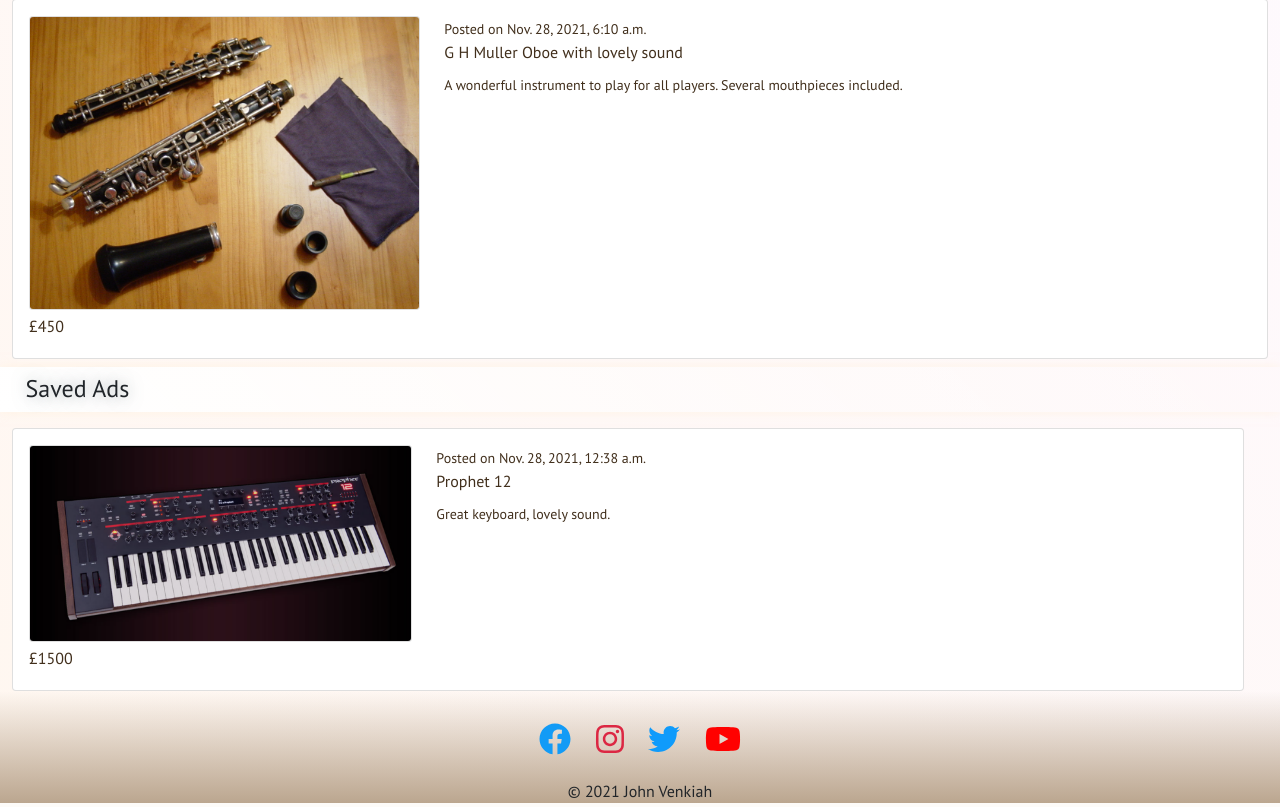
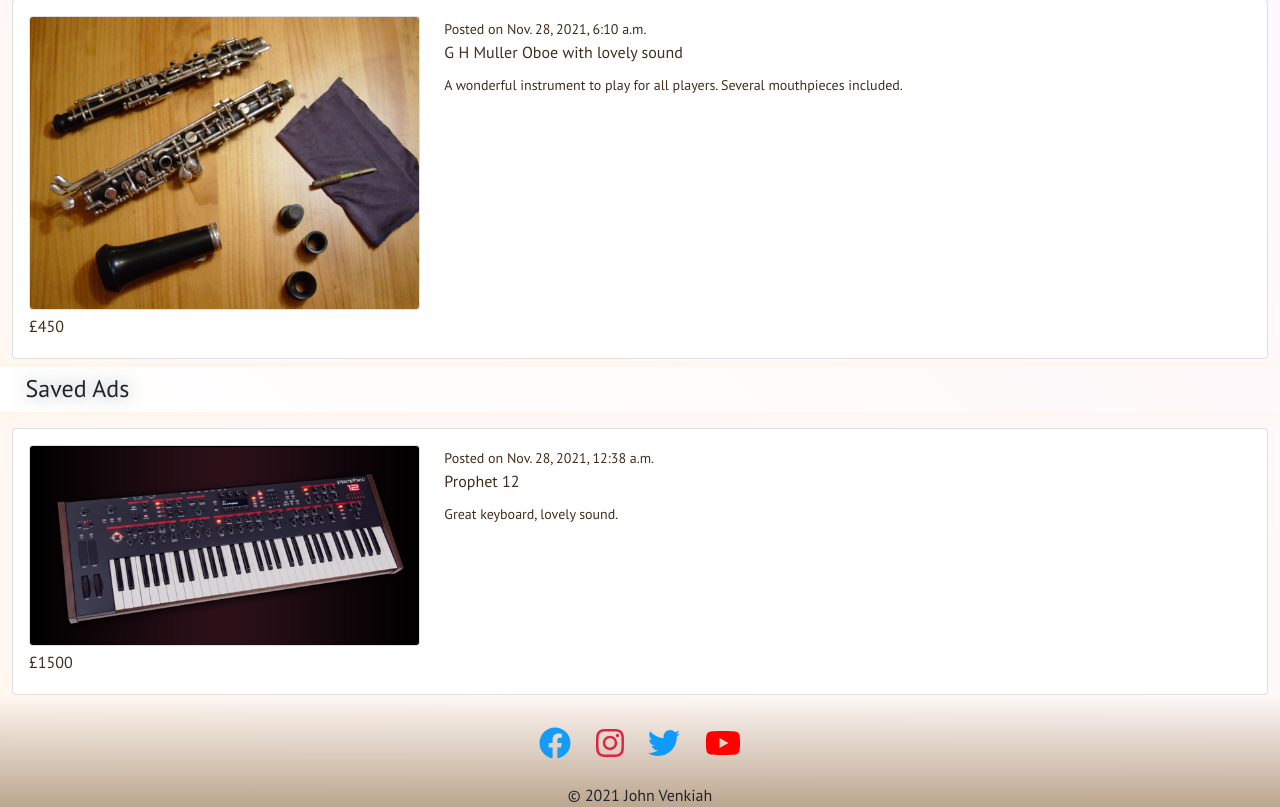
Before and after one commit to johnvenkiah/CI_PP4_John_Venkiah, a Django app: a page that uses templates/user_profile/profile.html in a window 1280 px wide. Shown: the part 348-1155 px from the top of the page. Run offline with Django 3.2, Linux system fonts and the light colour scheme; data comes from the database, SQL or seed files in the repository; both versions use the stored data as it was after the commit; some web fonts are replaced.

Commit message:
style: remove extra row div in profile page

```diff
--- a/templates/user_profile/profile.html
+++ b/templates/user_profile/profile.html
@@ -59,22 +59,19 @@
                         </div>
                     </div>
                 </div>
+                <div class="row">
+                    <div class="col">
                 {% if ad.sold %}
-                <div class="row">
-                    <div class="col-4">
                         <p class="card-text sold my-1">£{{ ad.price }}</p>
                     </div>
                     <div class="col-8">
                         <p class="card-text text-danger mt-1">SOLD</p>
                     </div>
-                </div>
                 {% else %}
-                <div class="row">
-                    <div class="col">
                         <p class="card-text my-1">£{{ ad.price }}</p>
                     </div>
+                    {% endif %}
                 </div>
-                {% endif %}
             </a>
         </div>
     </div>
@@ -92,7 +89,6 @@
             <h4 class="custom-text-shadow pt-2">Saved Ads</h4>
         </div>
     </div>
-    <div class="row">
         {% for ad in saved_ads %}
         <div class="row">
             <div class="col">
@@ -111,22 +107,19 @@
                             </div>
                         </div>
                     </div>
+                    <div class="row">
+                        <div class="col">
                     {% if ad.sold %}
-                    <div class="row">
-                        <div class="col-4">
                             <p class="card-text sold my-1">£{{ ad.price }}</p>
                         </div>
                         <div class="col-8">
                             <p class="card-text text-danger mt-1">SOLD</p>
                         </div>
-                    </div>
                     {% else %}
-                    <div class="row">
-                        <div class="col">
                             <p class="card-text my-1">£{{ ad.price }}</p>
                         </div>
+                        {% endif %}
                     </div>
-                    {% endif %}
                 </a>
             </div>
         </div>
@@ -136,7 +129,7 @@
         <div class="col banner-3 mt-2">
             <h4 class="custom-text-shadow pt-2">No Ads Saved</h4>
         </div>
+    </div>
         {% endif %}
-    </div>
 </div>
 {% endblock %}
```
Also changed, not shown: templates/ads/ad_detail.html (+6 -3 lines), db.sqlite3.
